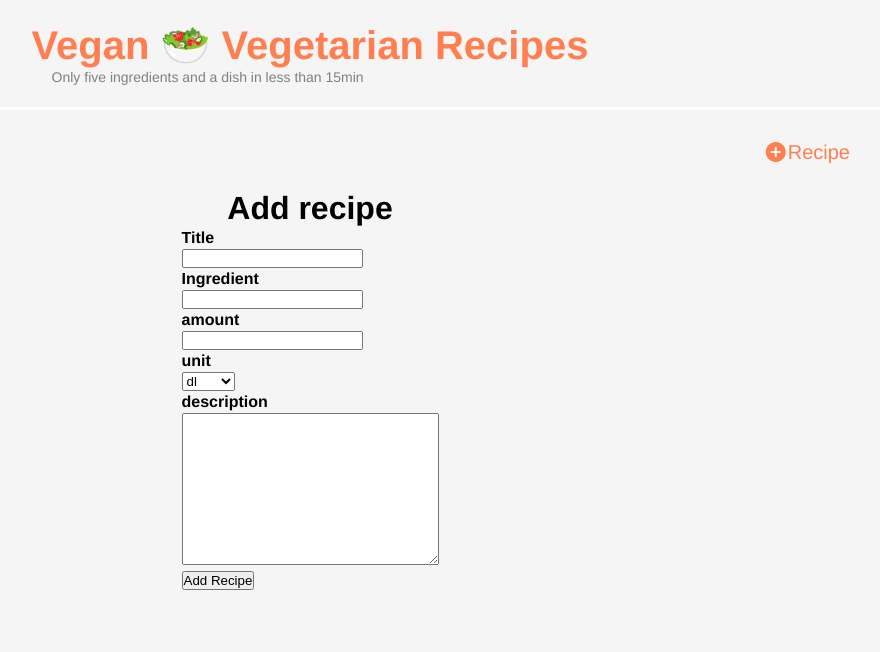
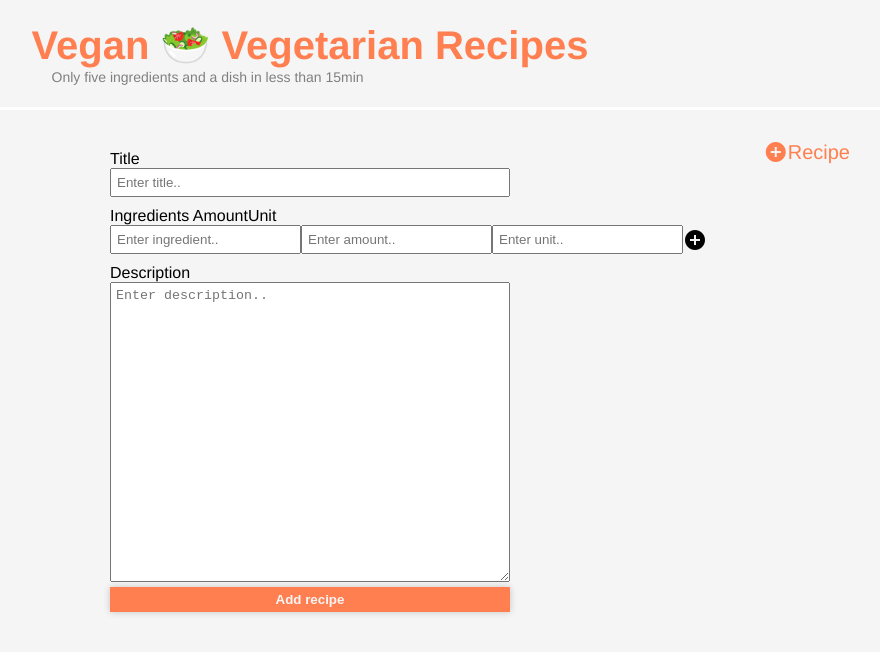
Before and after one commit to sebpers/MyFavoriteRecipes, a Vue app in the folder FrontEnd/recipe-app/: page /#/addrecipe in a window 1280 px wide. Shown: the top 652 px of the page, without its empty margins (330-1210 px from the left). Built offline with nearby package versions, Linux system fonts and the light colour scheme.

Commit message:
Added post in UI

```diff
--- a/FrontEnd/recipe-app/src/components/addRecipe.vue
+++ b/FrontEnd/recipe-app/src/components/addRecipe.vue
@@ -1,101 +1,260 @@
 <template>
-    <div class="wrap">
-        <h1>Add recipe</h1>
-        <table>
-            <tbody>
-                <tr>
-                    <th>Title</th>
-                </tr>
-                <td>
+  <div id="recipe-form">
+    <form @submit.prevent="handleSubmit">
+      <label>Title</label>
       <input
+        v-model="newRecipe.recipe.title"
         type="text"
-                         v-model="newRecipe.title"
+        placeholder="Enter title.."
+        :class="{ 'has-error': submitting && invalidTitle }"
+        @focus="clearStatus"
+        @keypress="clearStatus"
       >
-                </td>
-                <tr>
-                    <th>Ingredient</th>
-                    <!-- <th>Ingredient  <i class="material-icons" @click="addIngredient">add_circle</i></th>    -->
+    <div class="labelIngredients">
+        <label id="ingredient">Ingredients {{ index }}</label>
+        <label class="amountUnit">Amount</label>
+        <label class="amountUnit">Unit</label>
+    </div>
+    <div id="ingredients" v-for="newIngredient in newRecipe.recipe.ingredients"              :key="newIngredient.id">
+        <!-- <div class="labelIngredients">
+            <label id="ingredient">Ingredients {{ index }}</label>
+            <label class="amountUnit">Amount</label>
+            <label class="amountUnit">Unit</label>
+        </div> -->
 
-                </tr>
-                <!-- <td v-for="ingredient in newRecipe.ingredients" :key="ingredient.id">
       <input
+        id="ingredientName"
+        v-model="newIngredient.name"
         type="text"
-                        v-model="ingredient.value"
+        placeholder="Enter ingredient.."
+        :class="{ 'has-error': submitting && invalidIngredientsName }"
+        @focus="clearStatus"
       >
-                </td> -->
-                <td>
+
       <input
+      id="ingredientAmount"
+          v-model="newIngredient.amount"
+          type="number"
+          placeholder="Enter amount.."
+          min="0"
+          :class="{ 'has-error': submitting && invalidIngredientsAmount }"
+          @focus="clearStatus"
+          >
+
+    <input
+        id="ingredientUnit"
+        v-model="newIngredient.unit"
         type="text"
+        placeholder="Enter unit.."
+        :class="{ 'has-error': submitting && invalidIngredientsUnit }"
+        @focus="clearStatus"
     >
-                </td>
-                <tr>
-                    <th>amount</th>
-                </tr>
-                <td>
-                    <input type="text">
-                </td>
-                <tr>
-                    <th>unit</th>
-                </tr>
-                <td>
-                    <select name="" id="">
-                        <option value="">dl</option>
-                        <option value="">cl</option>
-                        <option value="">l</option>
-                        <option value="">ml</option>
-                        <option value="">kg</option>
-                        <option value="">gram</option>
-                    </select>
-                </td>
-                <tr>
-                    <th>description</th>
-                </tr>
-                <td>
+    <i id="addRecepie" class="material-icons" @click="addIngrediensField()">add_circle</i>
+</div>
+        <label>Description</label>
          <textarea
-                    name id cols="30" rows="10"
-                    v-model="newRecipe.description"
-                    ></textarea>
-                </td>
-                <tr>
-                    <button id="add" @click="addRecipe()">Add Recipe</button>
-                </tr>
-            </tbody>
-        </table>
+          v-model="newRecipe.recipe.description"
+          type="text"
+          placeholder="Enter description.."
+          :class="{ 'has-error': submitting && invalidDescription }"
+          @focus="clearStatus"
+          >
+         </textarea>
+<!--
+        <label>Author</label>
+        <input
+          v-model="newRecipe.recipe.author"
+          type="text"
+          placeholder="Enter the author.."
+          :class="{ 'has-error': submitting && invalidAuthor }"
+          @focus="clearStatus"
+          > -->
+      <!-- Show an error message if something was missing -->
+      <p v-if="error && submitting" class="error-message">❗Please fill out all required fields</p>
+      <!-- Show a success message if everything went through -->
+      <p v-if="success" class="success-message">✅  recipe successfully added</p>
+
+      <button>Add recipe</button>
+    </form>
   </div>
 </template>
 
 <script>
 export default {
+  name: "recipe-form",
   data() {
     return {
+      submitting: false,
+      error: false,
+      success: false,
+
+      //Wrap object to post in new object otherwise error
       newRecipe: {
+        recipe: {
           title: '',
-            ingredients:  [],
-             description: '',
+          ingredients: [{
+            name: "",
+            amount: "",
+            unit: ""
+          }],
+          description: "",
+        //   author: ""
         }
       }
+    };
+  },
+  methods: {
+    async addRecipe(recipe) {
+      try {
+        const response = await fetch("http://localhost:3000/favoriterecipes", {
+          method: "POST",
+          body: JSON.stringify(recipe),
+          headers: { "Content-type": "application/json; charset=UTF-8" }
+        });
+      } catch (error) {
+        console.error(error);
+      }
+    },
+    addIngrediensField() {
+        this.newRecipe.recipe.ingredients.push({
+            name: "",
+            amount: "",
+            unit: ""
+        });
+    },
+    handleSubmit() {
+      this.submitting = true;
+      this.clearStatus();
+      if (
+        this.invalidTitle ||
+        this.invalidIngredientsName ||
+        this.invalidIngredientsAmount ||
+        this.invalidIngredientsUnit ||
+        this.invalidDescription
+        // this.invalidAuthor
+      ) {
+        this.error = true;
+        return;
+      } else {
+        this.addRecipe(this.newRecipe.recipe);
+      }
+
+
+      this.newRecipe = {
+         recipe: {
+          title: '',
+          ingredients: {
+            name: "",
+            amount: "",
+            unit: ""
+          },
+          description: "",
+        //   author: ""
+        }
+      };
+
+      this.error = false;
+      this.success = true;
+      this.submitting = false;
+    },
+    clearStatus() {
+      this.success = false;
+      this.error = false;
+    }
+  },
+  // Clear the inputs after the form is done submitting properly, and
+  computed: {
+    invalidTitle() {
+      return this.newRecipe.recipe.title === "";
     },
 
-    methods: {
-        addIngredient: function() {
-            this.newRecipe.ingredients.push({value: ' '})
+    invalidIngredientsName() {
+      return this.newRecipe.recipe.ingredients.name === "";
+    },
+
+    invalidIngredientsAmount() {
+      return this.newRecipe.recipe.ingredients.amount === "";
+    },
+
+    invalidIngredientsUnit() {
+      return this.newRecipe.recipe.ingredients.unit === "";
+    },
+
+    invalidDescription() {
+      return this.newRecipe.recipe.description === "";
+    },
+
+    // invalidAuthor() {
+    //   return this.newRecipe.recipe.author === "";
+    // }
   }
-    }
-}
+};
 </script>
 
-<!-- Add "scoped" attribute to limit CSS to this component only -->
 <style scoped>
-.wrap {
-    background-color: whitesmoke;
-    width: 60vw;
-    height: 100vh;
+#recipe-form {
+    width: 400px;
+    background-color: red;
+    margin-top: 150px;
     margin-left: 50%;
     transform: translate(-50%);
+}
+
+form {
     display: flex;
     flex-direction: column;
+    background-color: whitesmoke;
+}
+
+input {
+    padding: 5px;
+    margin-bottom: 10px;
+}
+
+#ingredients {
+    display: flex;
+
+}
+
+#addRecepie {
+    display: flex;
+    justify-content: center;
     align-items: center;
-    border-radius: 3px;
-    padding-top: 120px;
+    margin-bottom: 10px;
+}
+
+textarea {
+    height: 300px;
+    margin-bottom: 5px;
+    padding: 5px;
+}
+
+[class*="-message"] {
+  font-weight: 500;
+  height: 600px;
+}
+
+.error-message {
+  color: #d33c40;
+  height: 25px;
+}
+
+.success-message {
+  color: #32a95d;
+  height: 25px;
+}
+button:focus {
+  background: #009435;
+  border: 1px solid #009435;
+  outline: none;
+}
+
+button {
+    padding: 5px;
+    background-color: #ff7f50;
+    color: whitesmoke;
+    font-weight: bold;
+    border: none;
+    box-shadow: 0px 0px 7px 0px rgba(0, 0, 0, 0.2);
 }
 </style>
--- a/FrontEnd/recipe-app/src/components/user.vue
+++ b/FrontEnd/recipe-app/src/components/user.vue
@@ -1,10 +1,6 @@
 <template>
   <div class="wrap">
-<h1>user</h1>
-
-
-
-
+    <h1>user</h1>
 
   </div>
 </template>
```
Lines whose indentation alone changed are shown as unchanged.
